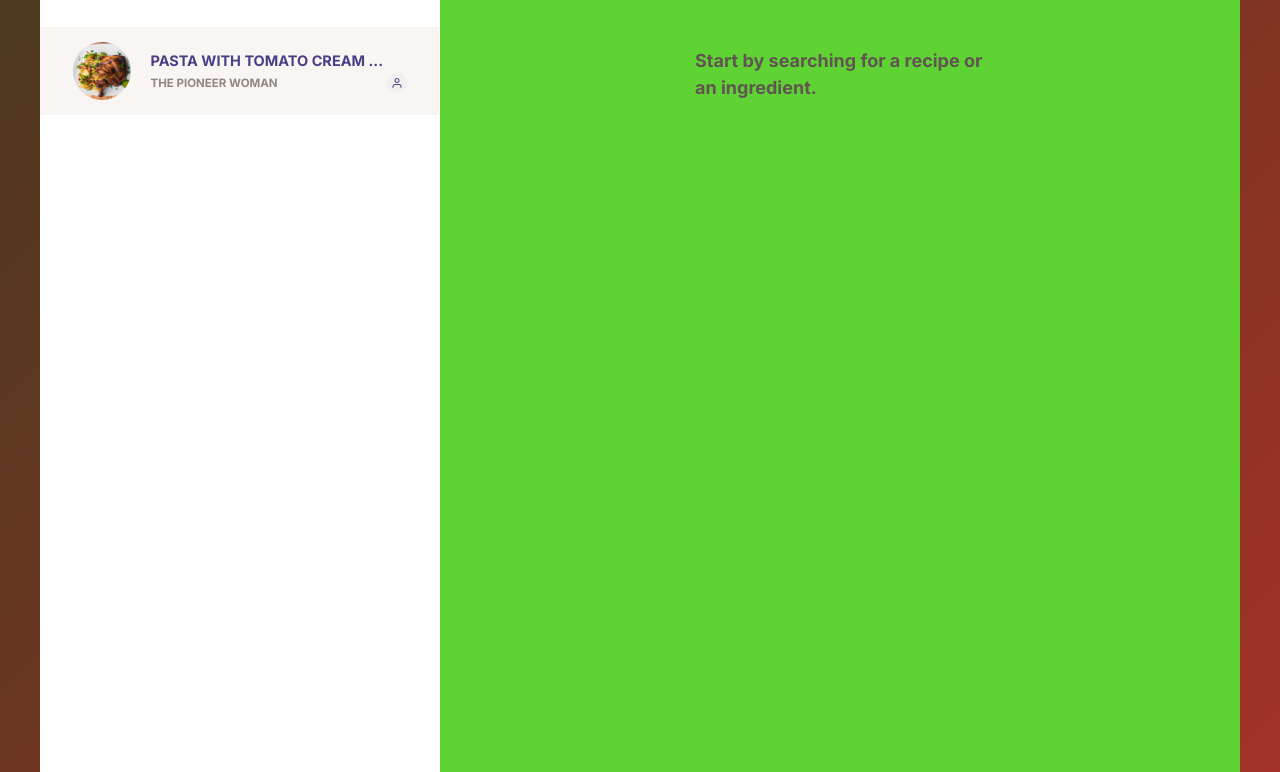
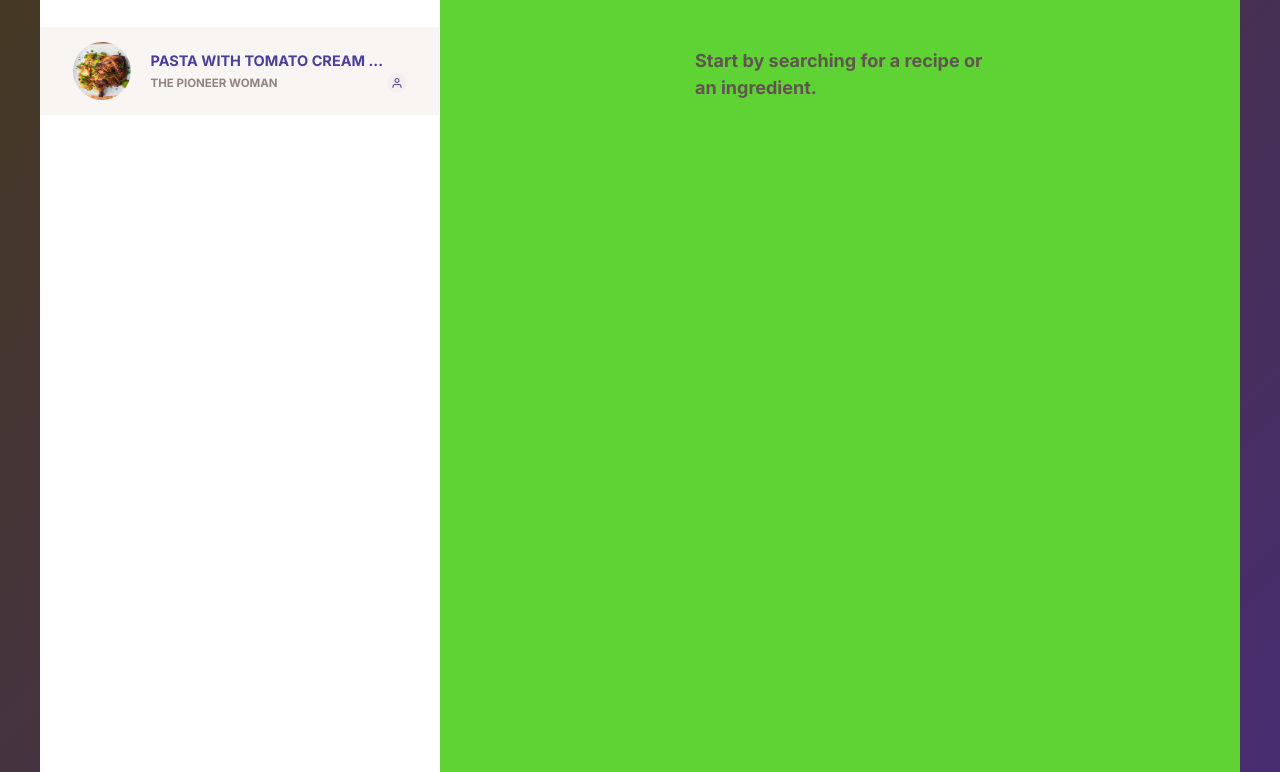
Before and after one commit to Raazk10/FoodRecipe, a plain HTML site: page index.html in a window 1280 px wide. Shown: the part 154-926 px from the top of the page. Drawn offline with Linux system fonts and the light colour scheme; files whose address does not match are found by name.

Commit message:
changed color style

```diff
--- a/css/variable.css
+++ b/css/variable.css
@@ -1,8 +1,8 @@
 :root {
 
-	--color-primary: #483f84;
+	--color-primary: #4b3e9d;
 	--color-grad-1: #45391d;
-	--color-grad-2: #b13128;
+	--color-grad-2: #472a7d;
 
 	--color-light-1: #f9f5f3;
 	--color-light-2: #f2efee;
```
